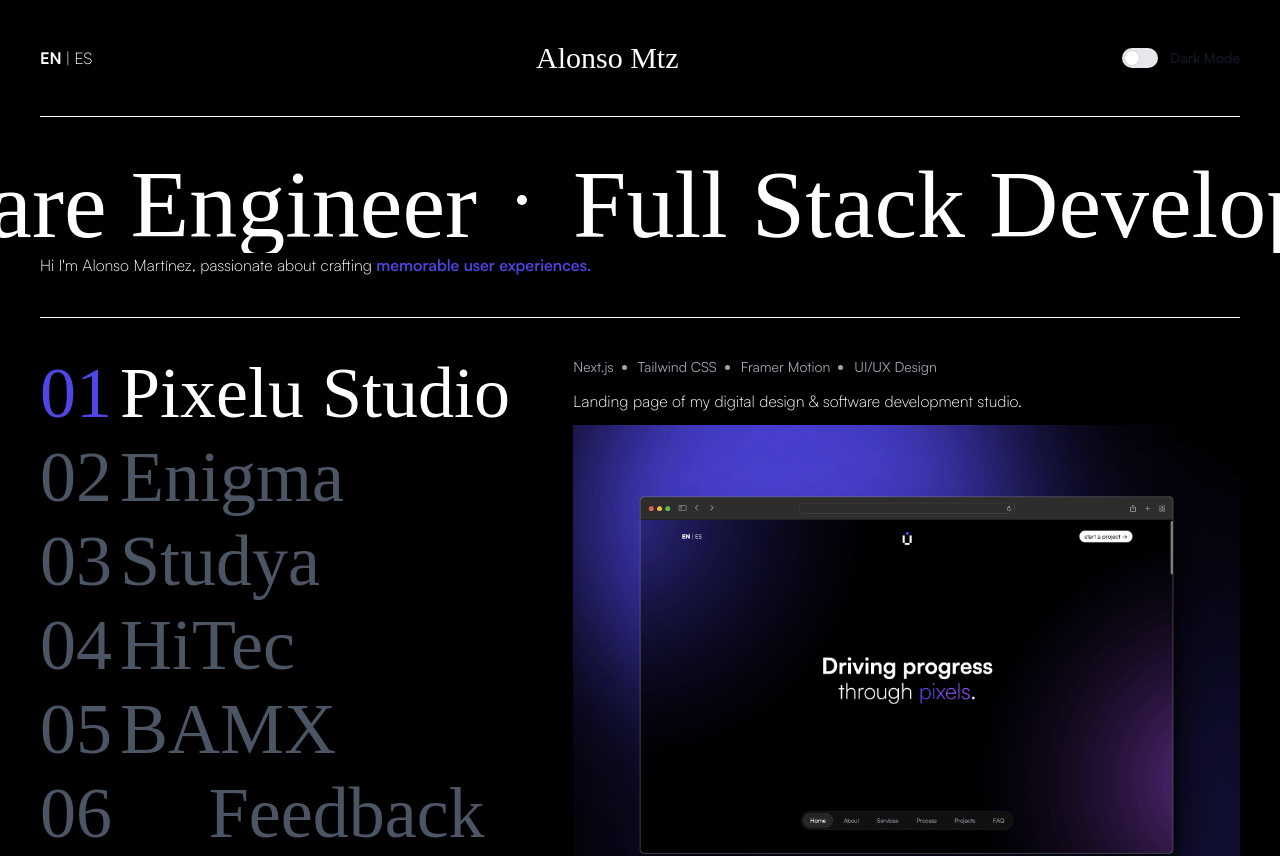
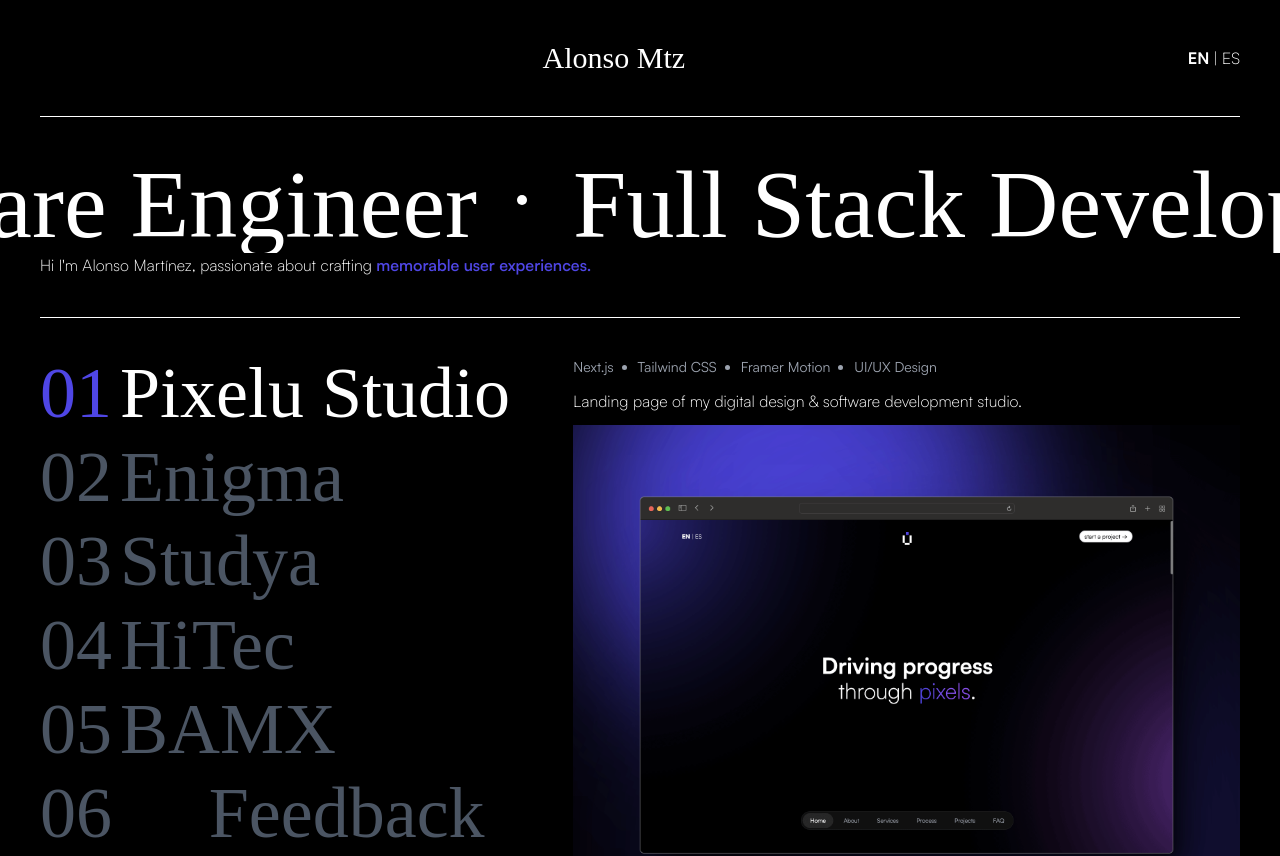
Before and after one commit to AlonsoMtzG/alonsomtz-portfolio, a Next.js app: page / in a window 1280 px wide. Shown: the top 856 px of the page. Built offline with nearby package versions, Linux system fonts and the light colour scheme; a web font is replaced by a local one.

Commit message:
removed toggle dark mode btn

```diff
--- a/components/Header/index.jsx
+++ b/components/Header/index.jsx
@@ -5,9 +5,9 @@ import { Toggle } from '../Toggle';
 export const Header = () => {
   return (
     <div className="flex px-10 py-10 items-center justify-between">
+      <div />
+      <span className="font-westgate text-3xl">Alonso Mtz</span>
       <LangButton />
-      <span className="font-westgate text-3xl">Alonso Mtz</span>
-      <Toggle label={'Dark Mode'} />
     </div>
   );
 };
```
